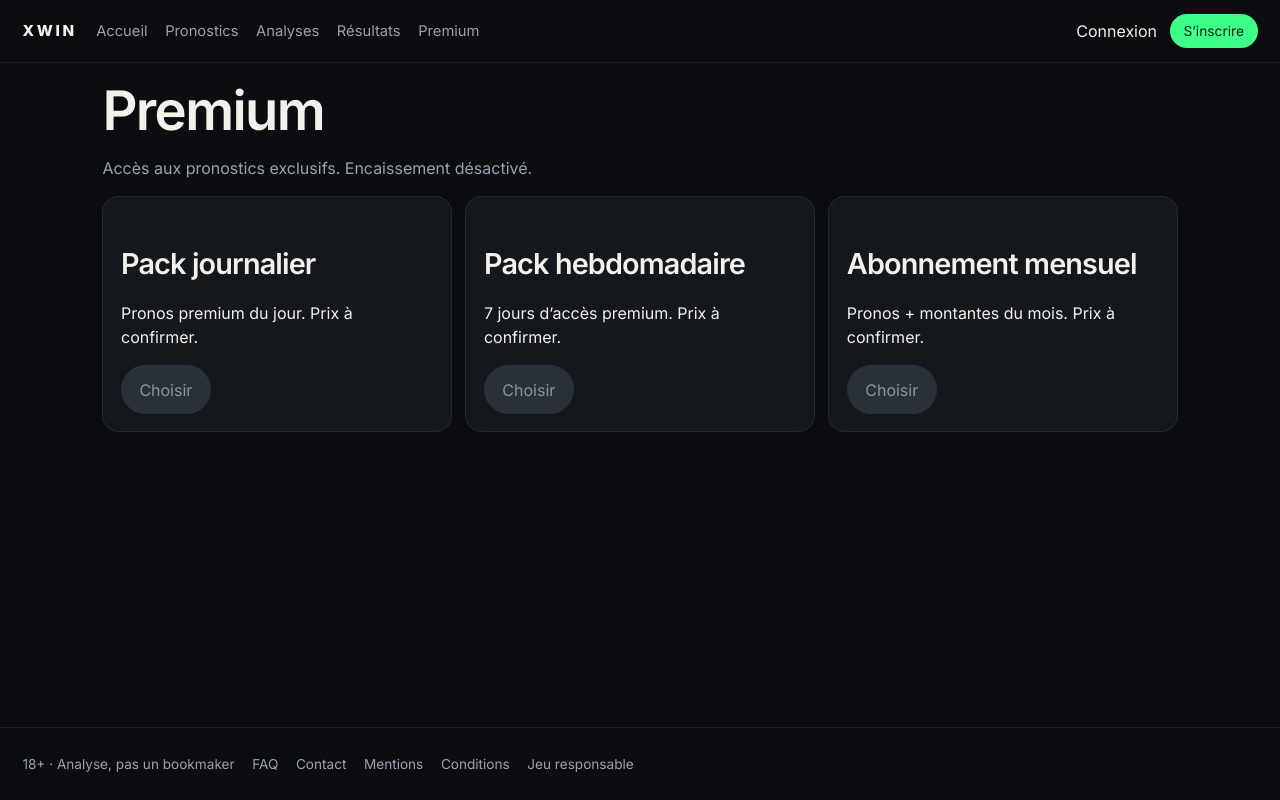
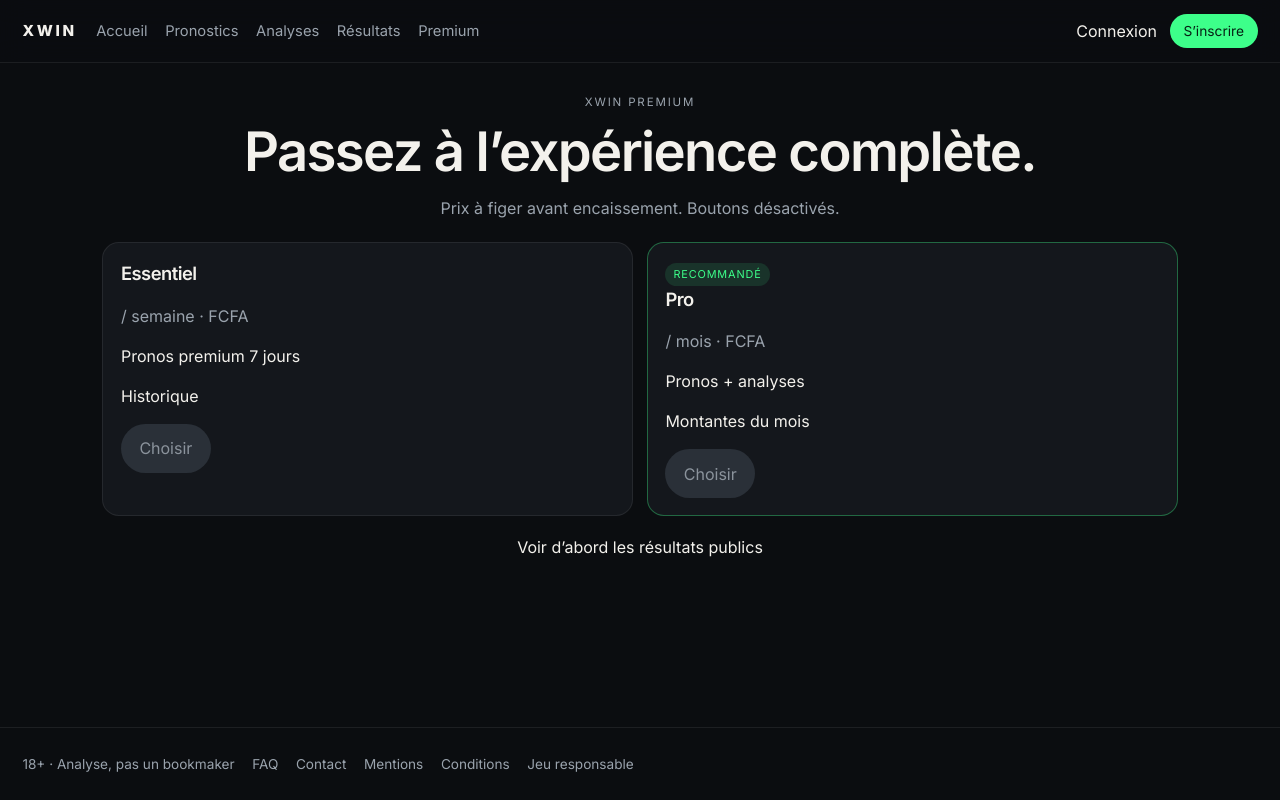
Before and after one commit to mdavo5270-create/xwin, a Next.js app: page /premium in a window 1280 px wide. Built offline with nearby package versions, Linux system fonts and the light colour scheme; no server answers.

Commit message:
design: hero, cards, premium SaaS layout

```diff
--- a/app/premium/page.tsx
+++ b/app/premium/page.tsx
@@ -1,29 +1,33 @@
 import Link from "next/link";
 import { PublicChrome } from "@/components/PublicChrome";
 import { getMember } from "@/lib/members";
-
-const OFFERS = [
-  { slug: "journalier", title: "Pack journalier", text: "Pronos premium du jour. Prix à confirmer." },
-  { slug: "hebdomadaire", title: "Pack hebdomadaire", text: "7 jours d’accès premium. Prix à confirmer." },
-  { slug: "mensuel", title: "Abonnement mensuel", text: "Pronos + montantes du mois. Prix à confirmer." },
-];
 
 export default async function PremiumPage() {
   const member = await getMember();
   return (
     <PublicChrome member={member}>
-      <main className="wrap">
-        <h1>Premium</h1>
-        <p className="muted">Accès aux pronostics exclusifs. Encaissement désactivé.</p>
-        <div className="grid three">
-          {OFFERS.map((o) => (
-            <Link key={o.slug} className="card" href={`/premium/${o.slug}`} style={{ color: "inherit", textDecoration: "none" }}>
-              <h2>{o.title}</h2>
-              <p>{o.text}</p>
-              <span className="btn off">Choisir</span>
-            </Link>
-          ))}
+      <main className="wrap" style={{ textAlign: "center" }}>
+        <p className="kicker">XWIN Premium</p>
+        <h1>Passez à l’expérience complète.</h1>
+        <p className="muted">Prix à figer avant encaissement. Boutons désactivés.</p>
+        <div className="grid two" style={{ textAlign: "left", marginTop: "1.4rem" }}>
+          <section className="card">
+            <h3>Essentiel</h3>
+            <p className="muted">/ semaine · FCFA</p>
+            <p>Pronos premium 7 jours</p>
+            <p>Historique</p>
+            <button className="btn off" type="button" disabled>Choisir</button>
+          </section>
+          <section className="card" style={{ borderColor: "rgba(61,255,138,.35)" }}>
+            <span className="badge pay">Recommandé</span>
+            <h3>Pro</h3>
+            <p className="muted">/ mois · FCFA</p>
+            <p>Pronos + analyses</p>
+            <p>Montantes du mois</p>
+            <button className="btn off" type="button" disabled>Choisir</button>
+          </section>
         </div>
+        <p style={{ marginTop: "1.2rem" }}><Link href="/resultats">Voir d’abord les résultats publics</Link></p>
       </main>
     </PublicChrome>
   );
```
Also changed, not shown: app/page.tsx (+26 -40 lines).
